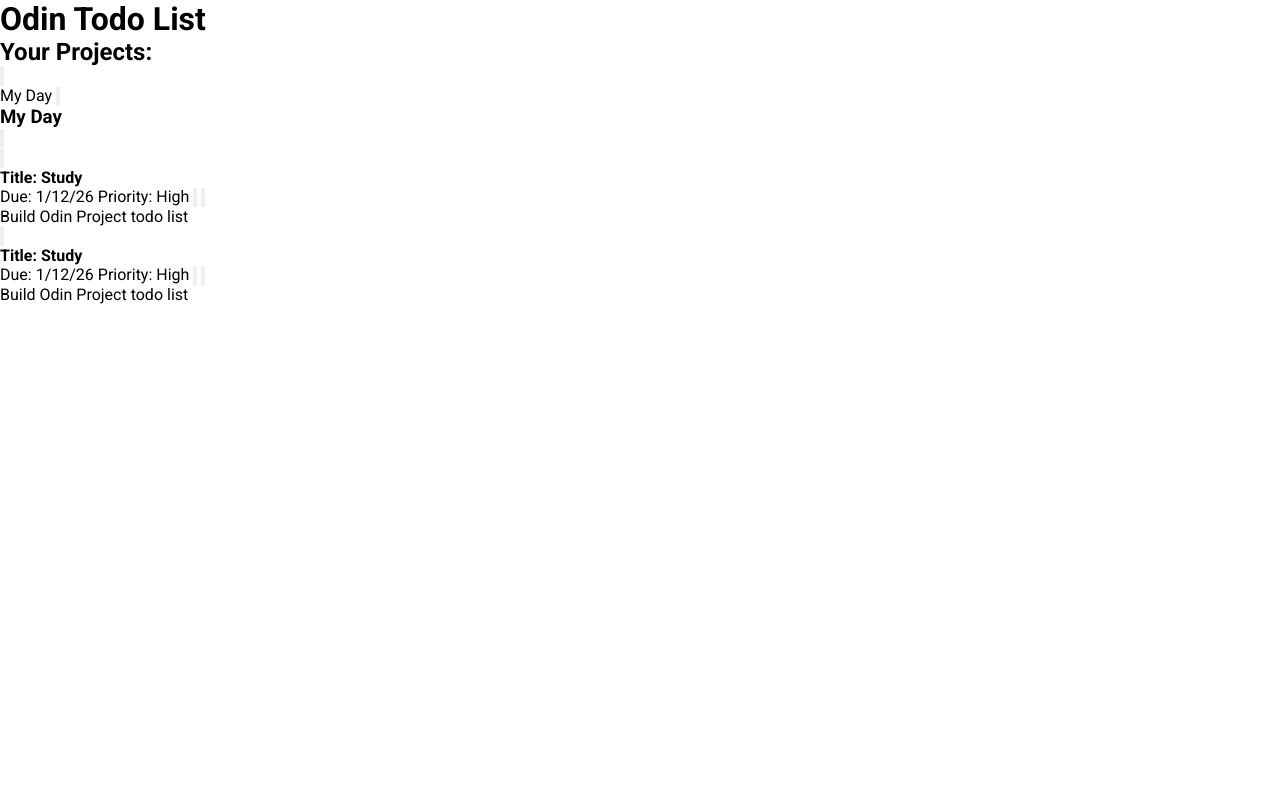
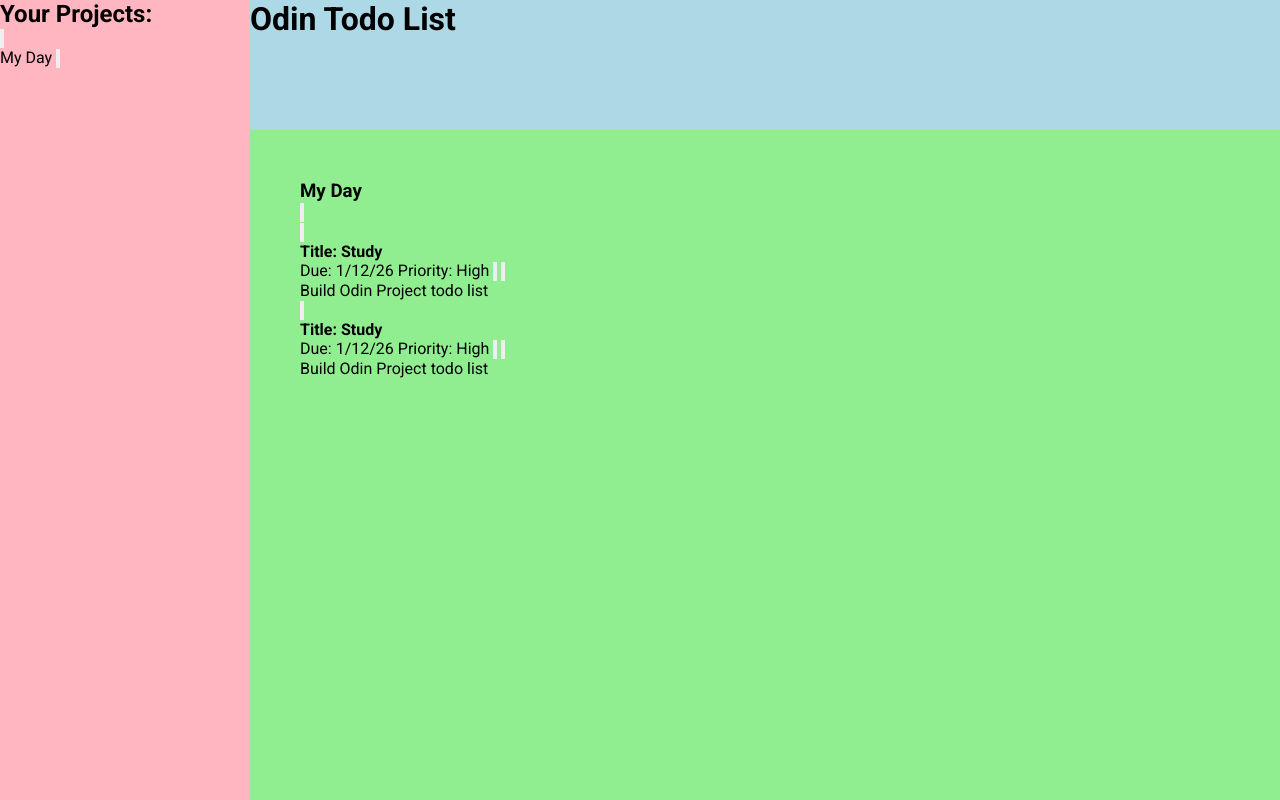
Before and after one commit to veiledjune/odin-todo-list, a website built with webpack: page src/index.html in a window 1280 px wide. Built offline with nearby package versions, Linux system fonts and the light colour scheme.

Commit message:
feat: Add general page layout

```diff
--- a/src/styles.css
+++ b/src/styles.css
@@ -26,3 +26,29 @@
 ul {
   list-style: none;
 }
+
+body {
+  display: grid;
+  grid-template: 130px calc(100vh - 130px) / 250px 1fr;
+}
+
+.nav {
+  position: fixed;
+  left: 0;
+  top: 0;
+  bottom: 0;
+  width: 250px;
+  background-color: lightpink;
+}
+
+.header {
+  background-color: lightblue;
+  grid-column-start: 2;
+}
+
+.main {
+  grid-column-start: 2;
+  grid-row-end: 3;
+  background-color: lightgreen;
+  padding: 50px;
+}
```
